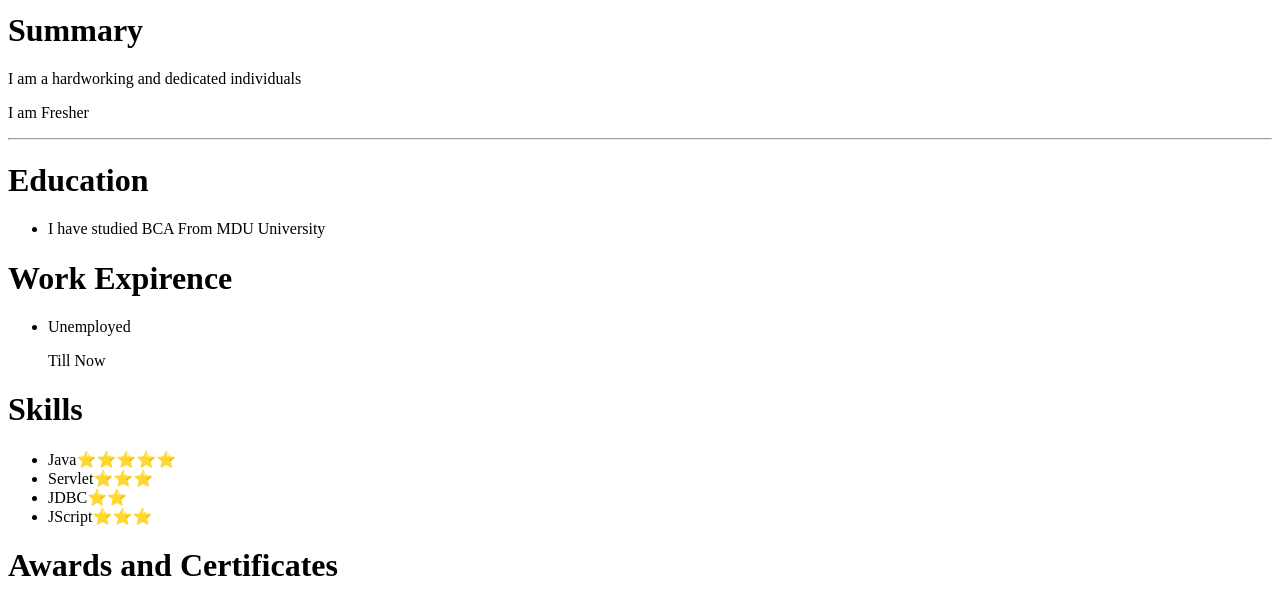
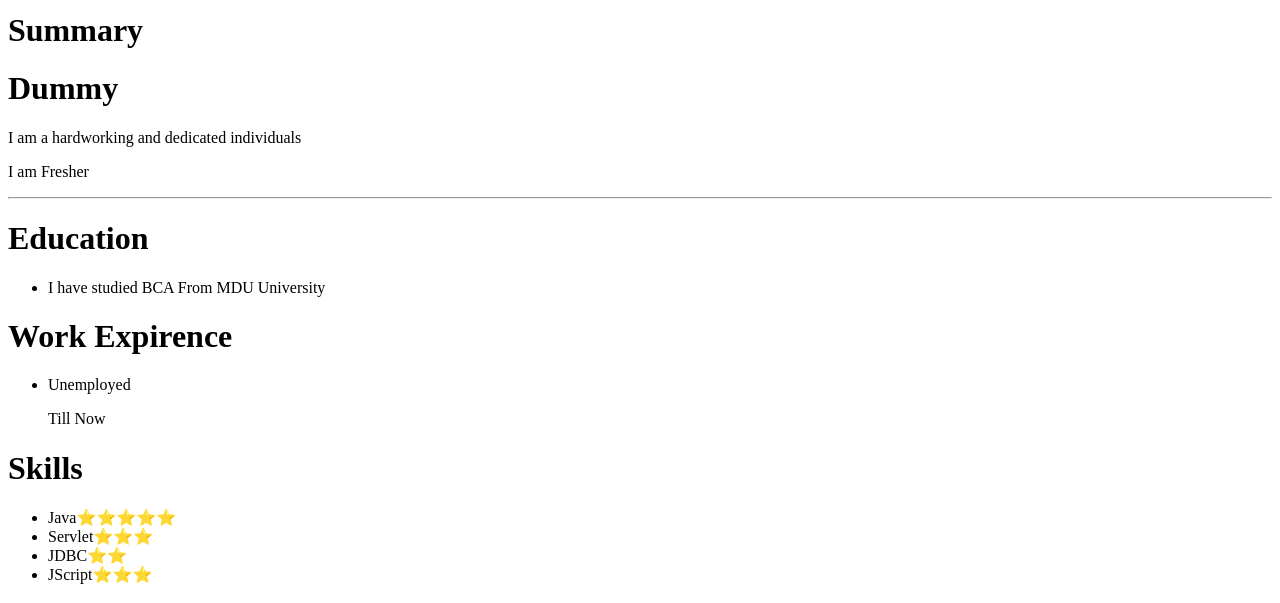
Before and after one commit to Hardik585/BasicPorfolio, a plain HTML site: page index.html in a window 1280 px wide. Shown: the part 166-769 px from the top of the page. Drawn offline with Linux system fonts and the light colour scheme.

Commit message:
Update index.html

```diff
--- a/index.html
+++ b/index.html
@@ -14,6 +14,7 @@
     <img src="" alt="Image" />
 
     <h1>Summary</h1>
+    <h1>Dummy </h1>
     <p>I am a hardworking and dedicated individuals </p>
     <p>I am Fresher</p>
     <hr>
```
